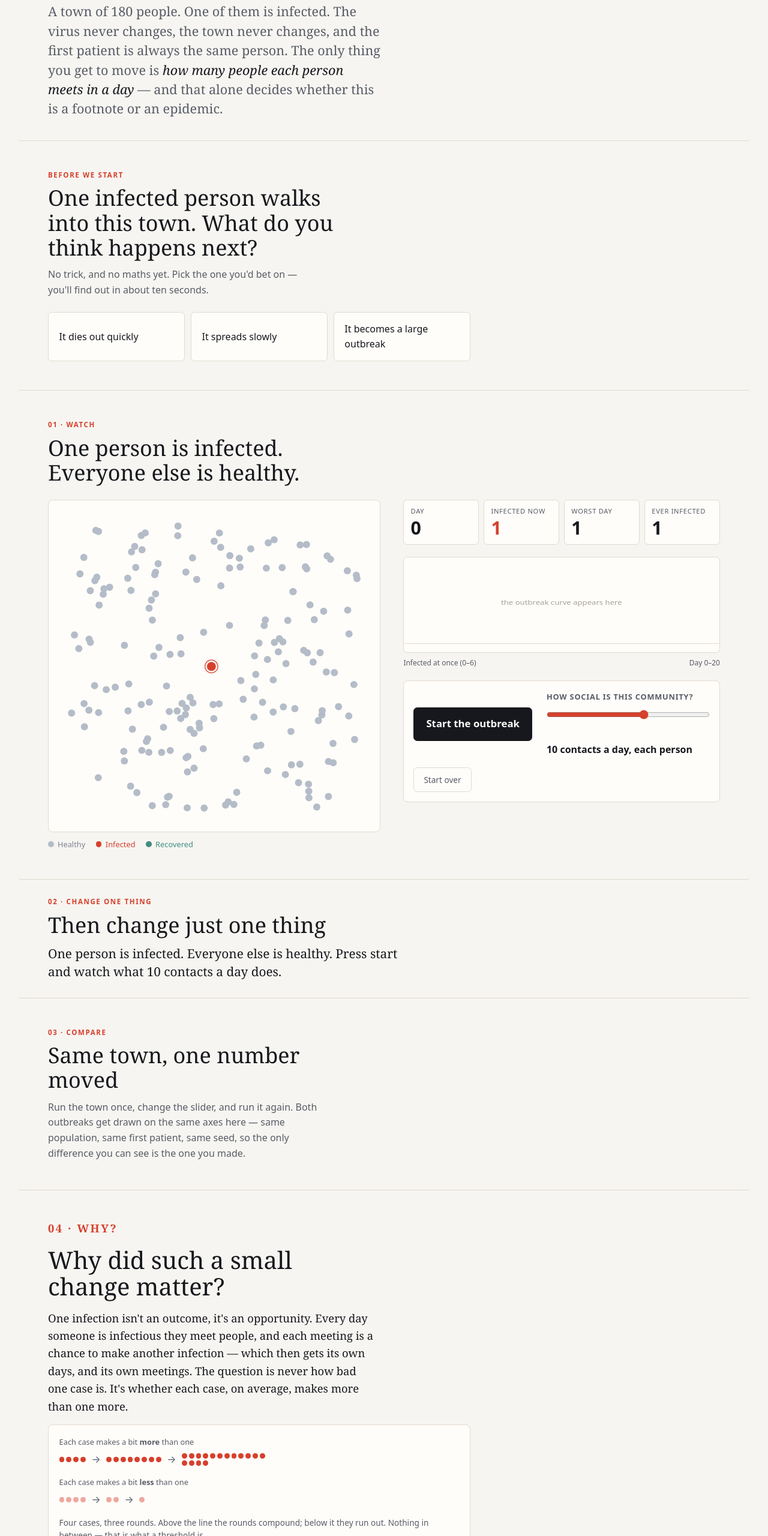
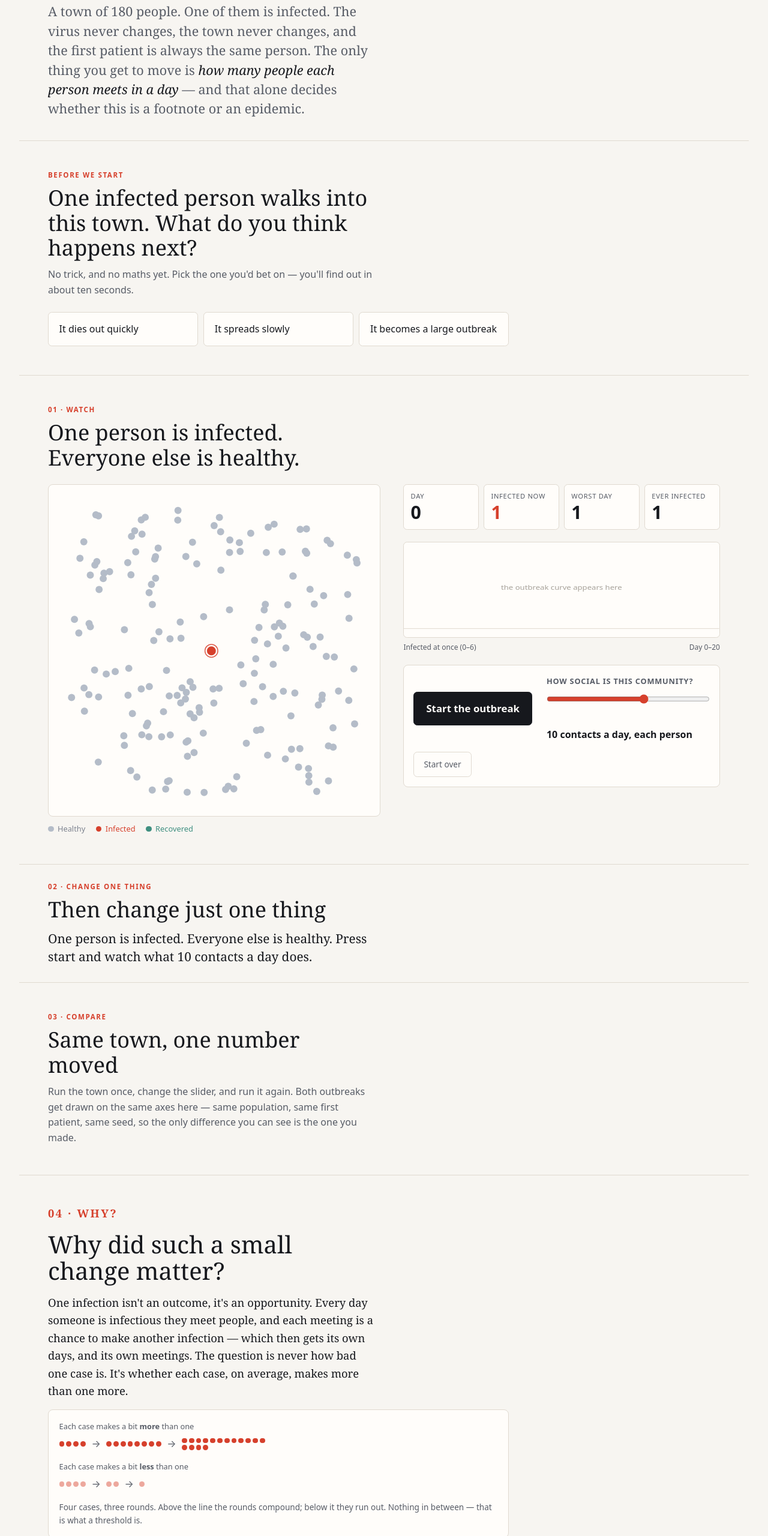
Before and after one commit to comp4020-agentic-coding-studio/comp4020-ass1-HHHFFF-HHHFFF, a website built with Vite: page index.html in a window 1280 px wide. Shown: the part 240-2800 px from the top of the page at 60% size. Built offline with nearby package versions, Linux system fonts and the light colour scheme.

Commit message:
style: give the page three widths instead of six
Measured at 1920: prose was running at 432, 488, 530, 544, 610 and 664px
under a 1120px simulation. The left edge lined up but nothing else did, so
the empty right-hand side read as unfinished rather than deliberate.

Reading text now sits at --measure (34rem), figures and data at a new
--figure (48rem), and the simulation is the only thing that breaks out to the
full shell. Measured after: prose 544 everywhere, figures 768, stage 1120.

The line-length caps themselves stay — at 1920 an uncapped paragraph would
run about 120 characters, which is well past readable. 390px is unaffected
either way, since neither cap binds below 544px: still cw=390 sw=390, no
overflow, no sub-24px targets.

```diff
--- a/styles.css
+++ b/styles.css
@@ -9,8 +9,15 @@
   --recovered: #3f8f80;
   --baseline: #8a9099;
   --focus: #1d4ed8;
+
+  /* Three widths, and only three. Reading text sits at --measure so no line
+     runs much past 70 characters; figures and data tables get --figure; the
+     simulation is the only thing that breaks out to the full shell. Mixing in
+     a fourth is what made the right-hand side look unfinished rather than
+     deliberate. */
   --shell: 76rem;
   --measure: 34rem;
+  --figure: 48rem;
   --font-display: georgia, "Times New Roman", times, serif;
   --font-ui: system-ui, -apple-system, "Segoe UI", roboto, sans-serif;
 }
@@ -128,7 +135,7 @@
 }
 
 .dek {
-  max-width: 46ch;
+  max-width: var(--measure);
   margin: 0;
   font-family: var(--font-display);
   font-size: clamp(1.05rem, 1.9vw, 1.35rem);
@@ -164,7 +171,7 @@
 }
 
 .act-title {
-  max-width: 24ch;
+  max-width: var(--measure);
   margin: 0 0 0.75rem;
   font-family: var(--font-display);
   font-size: clamp(1.6rem, 3.4vw, 2.25rem);
@@ -173,7 +180,7 @@
 }
 
 .act-lede {
-  max-width: 46ch;
+  max-width: var(--measure);
   margin: 0 0 1.5rem;
   color: var(--ink-soft);
 }
@@ -184,7 +191,7 @@
   display: grid;
   grid-template-columns: minmax(0, 1fr);
   gap: 0.6rem;
-  max-width: 44rem;
+  max-width: var(--figure);
 }
 
 .choice {
@@ -209,7 +216,7 @@
 }
 
 .act-echo {
-  max-width: 46ch;
+  max-width: var(--measure);
   margin: 1.25rem 0 0;
   font-family: var(--font-display);
   font-size: 1.15rem;
@@ -630,7 +637,7 @@
 /* Prompt ------------------------------------------------------------------ */
 
 .prompt {
-  max-width: 52ch;
+  max-width: var(--measure);
   margin: 0;
   font-family: var(--font-display);
   font-size: clamp(1.05rem, 2vw, 1.3rem);
@@ -640,7 +647,7 @@
 /* Compare ----------------------------------------------------------------- */
 
 .compare-empty {
-  max-width: 52ch;
+  max-width: var(--measure);
   margin: 0;
   color: var(--ink-soft);
 }
@@ -652,7 +659,7 @@
 .compare-body {
   display: grid;
   gap: 1.25rem;
-  max-width: 48rem;
+  max-width: var(--figure);
 }
 
 .compare-body[hidden] {
@@ -751,7 +758,7 @@
 }
 
 .compare-note {
-  max-width: 52ch;
+  max-width: var(--measure);
   margin: 0;
   font-family: var(--font-display);
   font-size: 1.1rem;
@@ -780,7 +787,7 @@
 .loop {
   display: grid;
   gap: 0.9rem;
-  max-width: 44rem;
+  max-width: var(--figure);
   padding: 1.1rem;
   margin: 0 0 1.5rem;
   background: var(--paper-raised);
```
